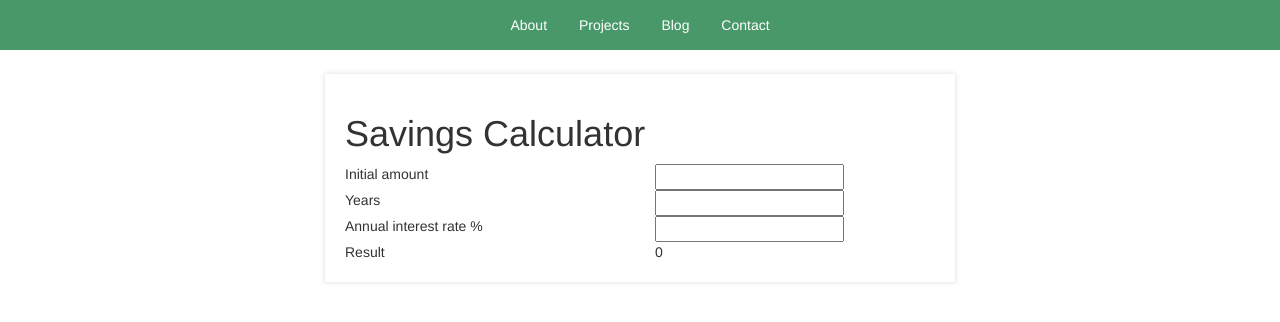
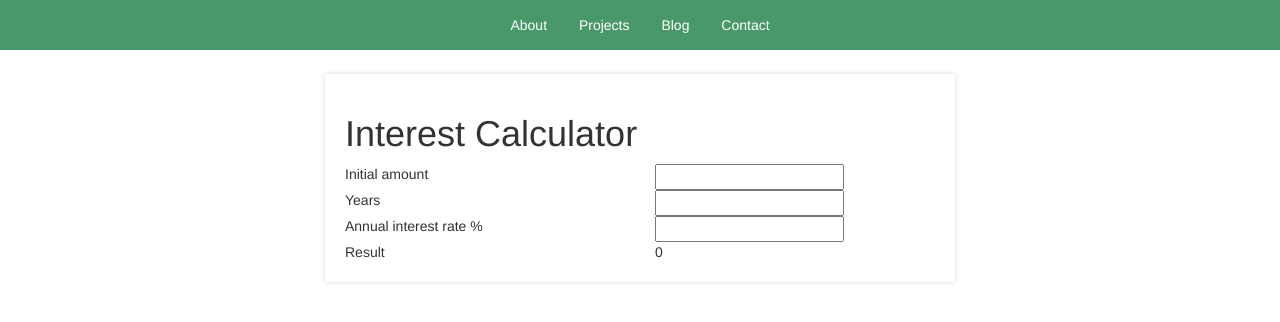
Before and after one commit to adamhammes/old-site, a Jekyll site: the page built from utilities/index.html, in a window 1280 px wide. Shown: the top 322 px of the page. Built offline with Jekyll 4.4.1, drawn with Linux system fonts in a browser that asks for light colours; nearby versions of some CDN libraries.

Commit message:
Rename Savings -> Interest

```diff
--- a/utilities/index.html
+++ b/utilities/index.html
@@ -2,7 +2,7 @@
 layout: default
 ---
 <div class="content">
-	<h1> Savings Calculator </h1>
+	<h1> Interest Calculator </h1>
 
 	<div class="row">
 		<div class="col-xs-6">
```
